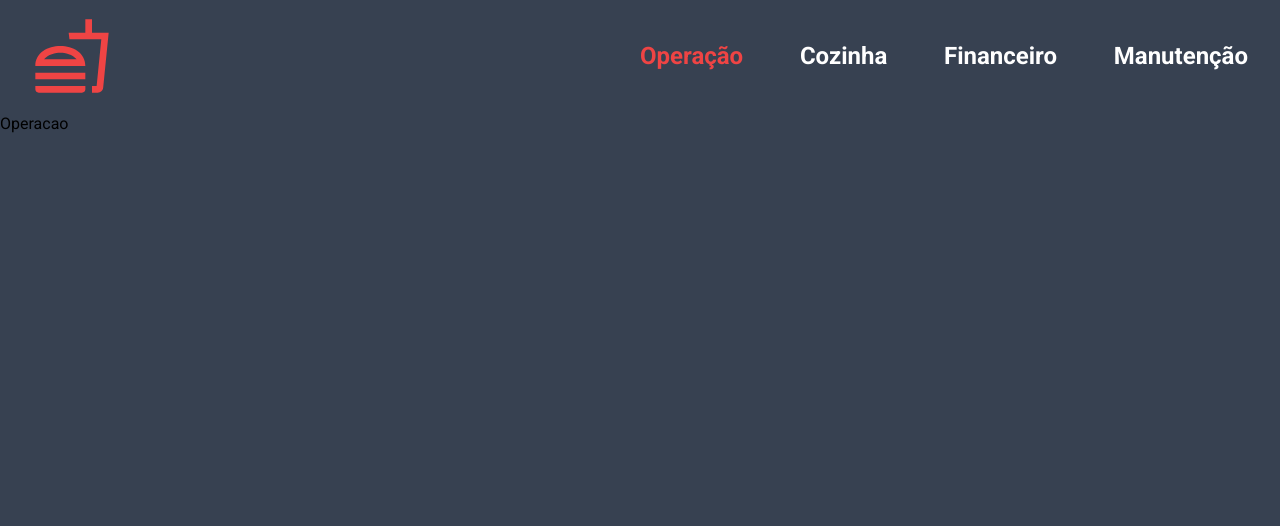
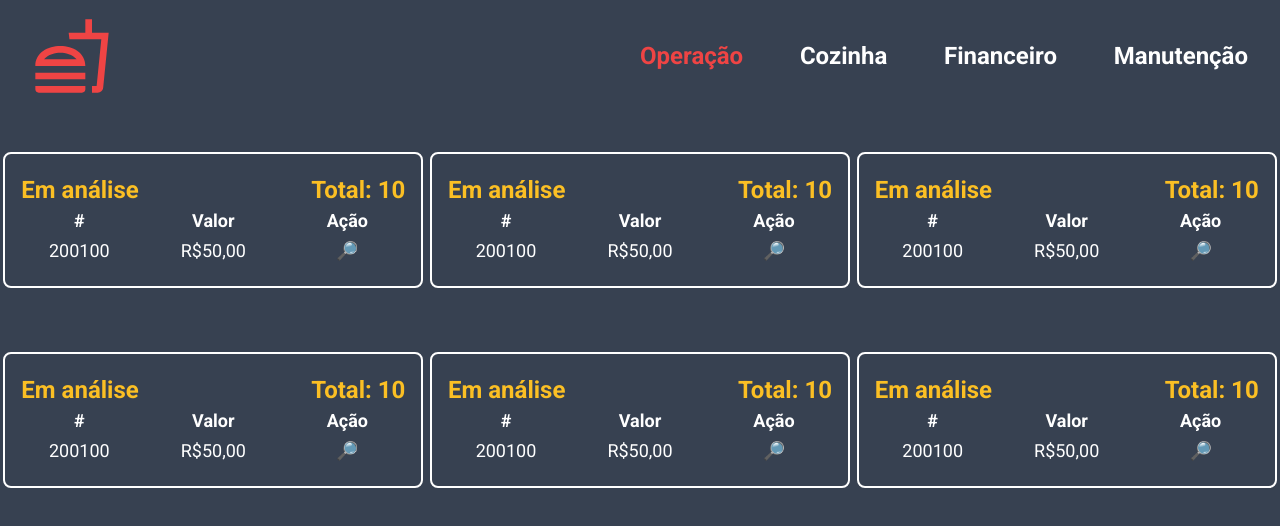
Before and after one commit to sergiofdf/hamburgueria-front, a React (Vite) app: page / in a window 1280 px wide. Shown: the top 526 px of the page. Built offline with nearby package versions, Linux system fonts and the light colour scheme; no server answers.

Commit message:
estilizacao component card do dash operacoes

```diff
--- /dev/null
+++ b/src/view/pages/Dashboard/DashPages/Operacao.tsx
@@ -0,0 +1,52 @@
+import { OrdersCard } from '../components/OrdersCard';
+
+export function Operacao() {
+  return(
+    <div className='flex justify-center w-full mt-10'>
+      <div className='w-full grid grid-cols-1 lg:grid-cols-2 xl:grid-cols-3 gap-y-16 justify-items-center'>
+        <div>
+          <OrdersCard
+            ProgressText='Em análise'
+            total={10}
+            orders={[{id: 200100, value: 'R$50,00'}]}
+          />
+        </div>
+        <div>
+          <OrdersCard
+            ProgressText='Em análise'
+            total={10}
+            orders={[{id: 200100, value: 'R$50,00'}]}
+          />
+        </div>
+        <div>
+          <OrdersCard
+            ProgressText='Em análise'
+            total={10}
+            orders={[{id: 200100, value: 'R$50,00'}]}
+          />
+        </div>
+        <div>
+          <OrdersCard
+            ProgressText='Em análise'
+            total={10}
+            orders={[{id: 200100, value: 'R$50,00'}]}
+          />
+        </div>
+        <div>
+          <OrdersCard
+            ProgressText='Em análise'
+            total={10}
+            orders={[{id: 200100, value: 'R$50,00'}]}
+          />
+        </div>
+        <div>
+          <OrdersCard
+            ProgressText='Em análise'
+            total={10}
+            orders={[{id: 200100, value: 'R$50,00'}]}
+          />
+        </div>
+      </div>
+    </div>
+  );
+}
--- a/src/view/pages/Dashboard/MainContents/Operacao.tsx
+++ /dev/null
@@ -1,5 +0,0 @@
-export function Operacao() {
-  return(
-    <h1>Operacao</h1>
-  );
-}
--- /dev/null
+++ b/src/view/pages/Dashboard/components/OrdersCard.tsx
@@ -0,0 +1,33 @@
+interface OrdersCardProps{
+  ProgressText: string;
+  total : number;
+  orders: [{
+    id: number;
+    value: string;
+  }]
+}
+
+export function OrdersCard( {ProgressText, total, orders} : OrdersCardProps) {
+  return(
+    <div className="border-2 border-white rounded-lg py-5 w-[300px] sm:w-[420px] 2xl:w-[490px]">
+      <header className="flex justify-between items-center text-amber-400 px-4 text-2xl font-bold">
+        <p>{ProgressText}</p>
+        <p>Total: <span>{total}</span></p>
+      </header>
+      <table className="text-white text-lg px-6 block">
+        <tr className="flex justify-between text-center">
+          <th className="w-[100px]"># </th>
+          <th className="w-[100px]">Valor</th>
+          <th className="w-[100px]">Ação</th>
+        </tr>
+        {orders.map(order => (
+          <tr className="flex justify-between text-center" key={order.id}>
+            <td className="w-[100px]">{order.id}</td>
+            <td className="w-[100px]">{order.value}</td>
+            <td className="w-[100px]">🔎</td>
+          </tr>
+        ))}
+      </table>
+    </div>
+  );
+}
```
Also changed, not shown: src/Router/index.tsx (+4 -4 lines), src/view/pages/Dashboard/DashPages/Cozinha.tsx (renamed from src/view/pages/Dashboard/MainContents/Cozinha.tsx), src/view/pages/Dashboard/DashPages/Financeiro.tsx (renamed from src/view/pages/Dashboard/MainContents/Financeiro.tsx), src/view/pages/Dashboard/DashPages/Manutencao.tsx (renamed from src/view/pages/Dashboard/MainContents/Manutencao.tsx).
